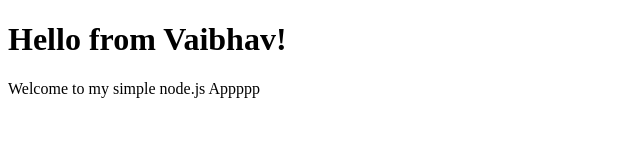
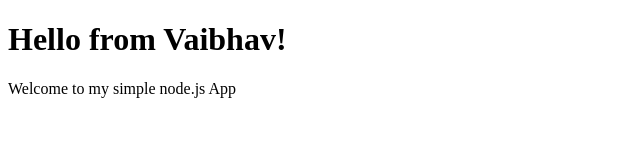
Before and after one commit to vaibhavtiwari02/Inplace-codepipeline-node, a website: page public/index.html in a window 1280 px wide. Shown: the full height of the page, 0-640 px from the left. Drawn offline with Linux system fonts and the light colour scheme.

Commit message:
Update index.html

```diff
--- a/public/index.html
+++ b/public/index.html
@@ -7,6 +7,6 @@
 </head>
 <body>
   <h1>Hello from Vaibhav!</h1>
-  <p>Welcome to my simple node.js Appppp</p>
+  <p>Welcome to my simple node.js App</p>
 </body>
 </html>
```
